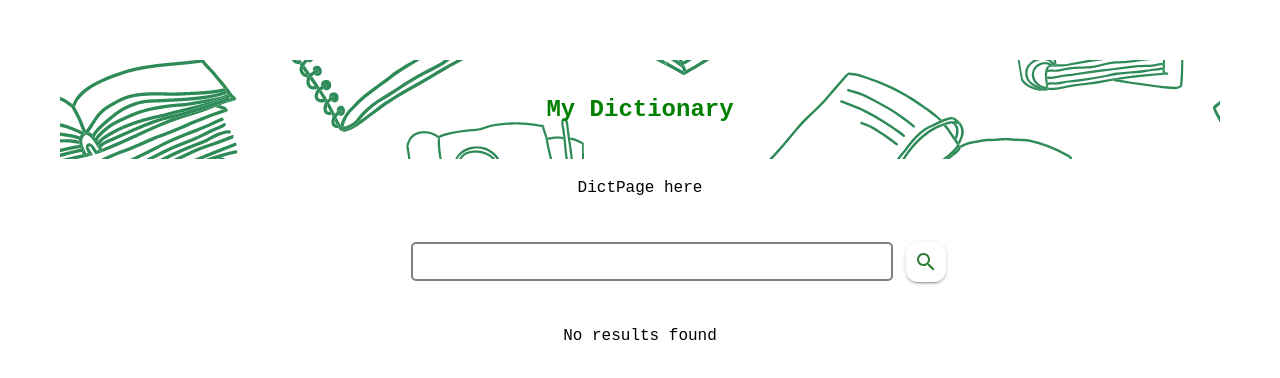
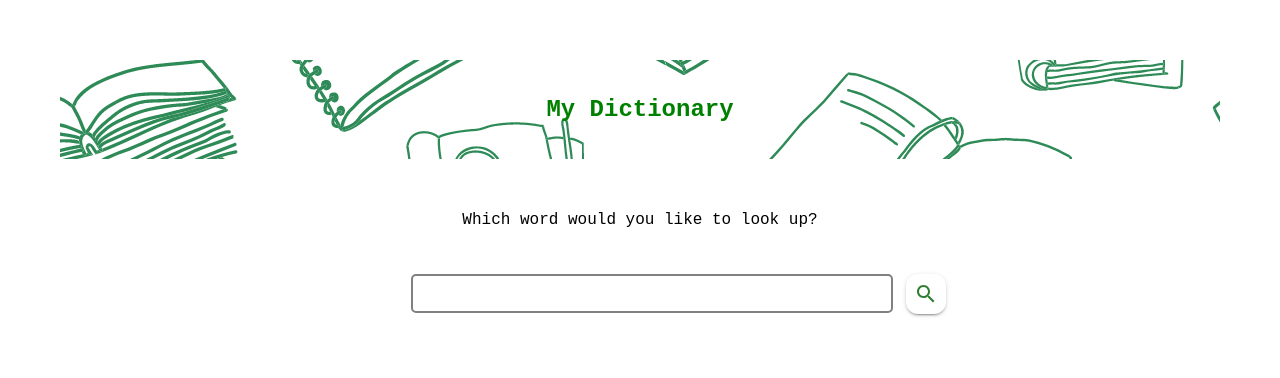
Before and after one commit to katjakrempel/dictionary-app, a React (Vite) app: page / in a window 1280 px wide. Shown: the top 378 px of the page. Built offline with nearby package versions, Linux system fonts and the light colour scheme.

Commit message:
update DictPage component

```diff
--- a/src/App.css
+++ b/src/App.css
@@ -10,15 +10,14 @@ header {
   font-size: x-large;
   font-weight: bold;
   color: green;
-  /* border: 2px dotted green; */
   margin: 20px;
   padding: 1.5em;
   background-image: url("assets/header-background.png");
 }
 
 .dict-page {
-  /* border: 2px solid gray; */
   margin: 1em;
+  padding-top: 2em;
 }
 
 .search {
@@ -37,8 +36,8 @@ header {
 }
 
 .display-results {
-  /* border: 1px dotted blueviolet; */
-  margin: 1em;
+  width: 100%;
+  margin: 2em;
 }
 
 .display-results ol {
--- a/src/components/DictPage.jsx
+++ b/src/components/DictPage.jsx
@@ -8,7 +8,7 @@ function DictPage() {
   return (
     <>
       <main className="dict-page">
-        <div>DictPage here</div>
+        <div>Which word would you like to look up?</div>
         <SearchBar setSearchTerm={setSearchTerm} />
         <DisplayWord searchTerm={searchTerm} />
       </main>
--- a/src/components/DisplayWord.jsx
+++ b/src/components/DisplayWord.jsx
@@ -17,7 +17,7 @@ function DisplayWord({ searchTerm }) {
   }, []);
 
   return Object.keys(output).length === 0 || isFirstRender.current ? (
-    <p>No results found</p>
+    <p></p>
   ) : (
     <section className="display-results">
       <p>Displaying search results for:</p>
```
